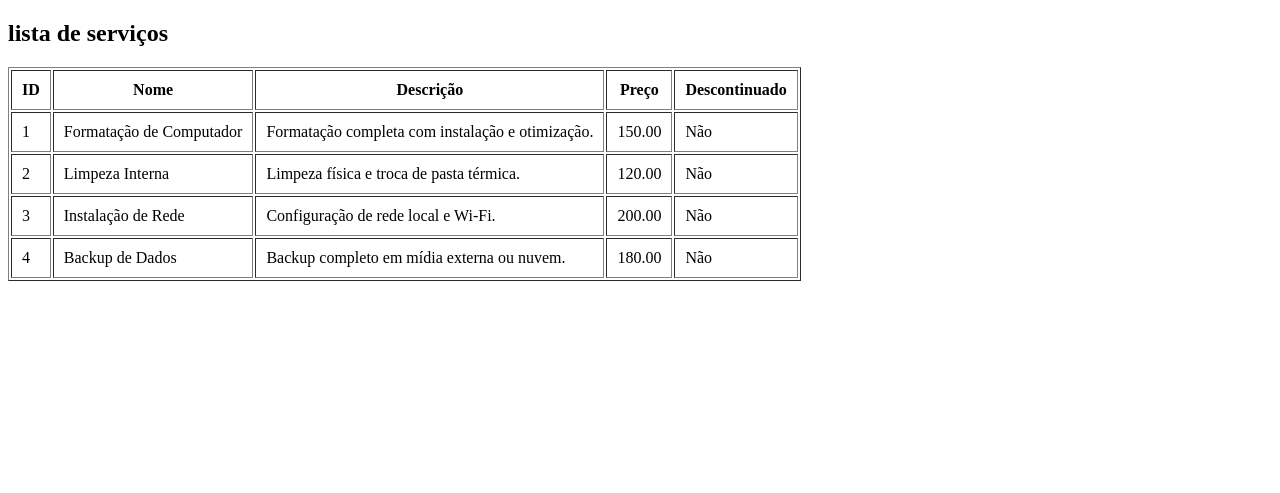
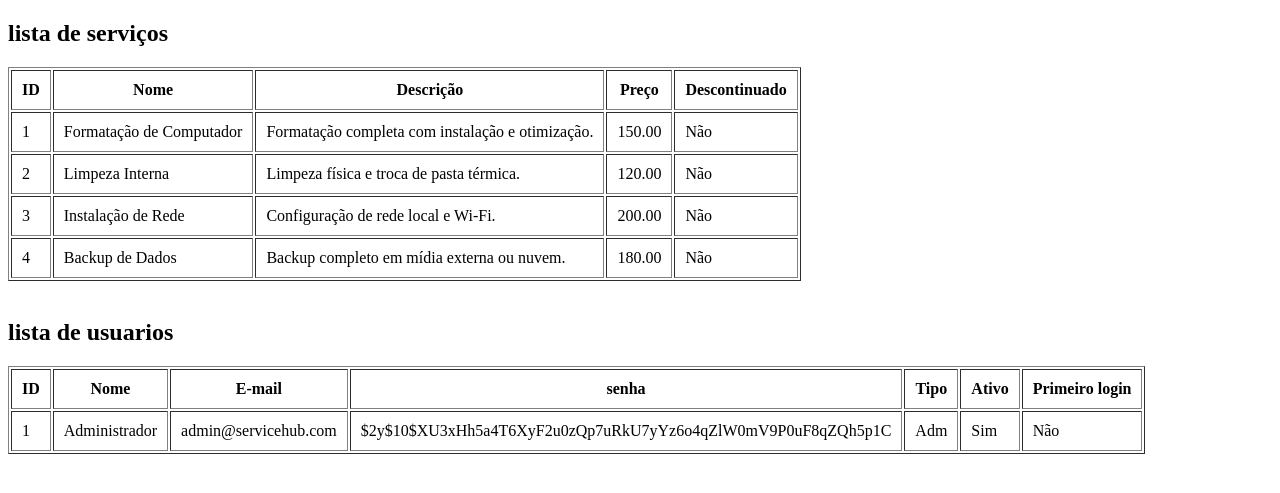
Before and after one commit to nicolassoz/servicehub, a PHP site: page /aulapdo.php in a window 1280 px wide. Shown: the top 493 px of the page. Run offline with PHP 8.4, Linux system fonts and the light colour scheme; data comes from the database, SQL or seed files in the repository.

Commit message:
add lista de usuario

```diff
--- a/aulapdo.php
+++ b/aulapdo.php
@@ -1,6 +1,6 @@
 <?php
 include_once "config/conexao.php";
-
+// serviços
 $sql = "select * from servicos";
 $cmd = $pdo->prepare($sql);
 $cmd ->execute();
@@ -8,7 +8,15 @@ $cmd ->execute();
 $servicos = $cmd->fetchAll(PDO::FETCH_ASSOC);
 
 // var_dump($servicos);
+
+// usuarios
+$squ = "select * from usuarios";
+$com = $pdo->prepare($squ);
+$com ->execute();
+
+$usuarios = $com->fetchAll(PDO::FETCH_ASSOC);
 ?>
+
 
 
 <!DOCTYPE html>
@@ -40,5 +48,31 @@ $servicos = $cmd->fetchAll(PDO::FETCH_ASSOC);
     <?php endforeach; ?>
     </table>
 
+
+    <br>
+    <h2>lista de usuarios</h2>
+    <table border="1" cellpadding = 10>
+        <tr>
+        <th>ID</th>
+        <th>Nome</th>
+        <th>E-mail</th>
+        <th>senha</th>
+        <th>Tipo</th>
+        <th>Ativo</th>
+        <th>Primeiro login</th>
+        </tr>
+    <?php  foreach($usuarios as $usuario): ?>
+        <tr>
+        <td><?= $usuario['id']?></td>
+        <td><?= $usuario['nome']?></td>
+        <td><?= $usuario['email']?></td>
+        <td><?= $usuario['senha']?></td>
+        <td><?= $usuario['tipo']?"Adm":"comum" ?></td>
+        <td><?= $usuario['ativo']?"Sim":"Não" ?></td>
+        <td><?= $usuario['primeiro_login']?"Sim":"Não" ?></td>
+        </tr>
+    <?php endforeach; ?>
+    </table>
+
 </body>
 </html>
```
